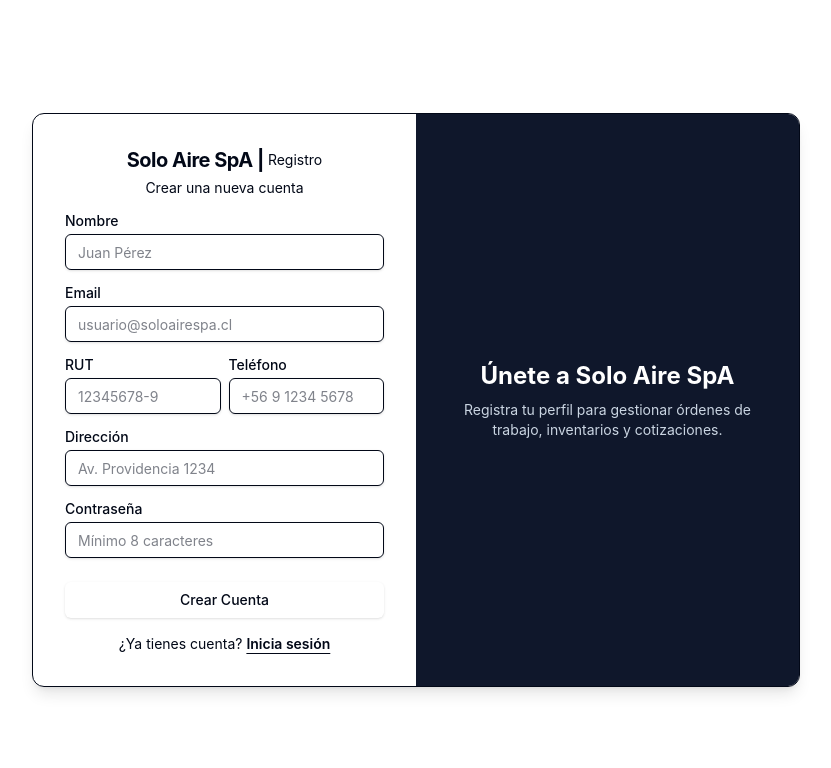
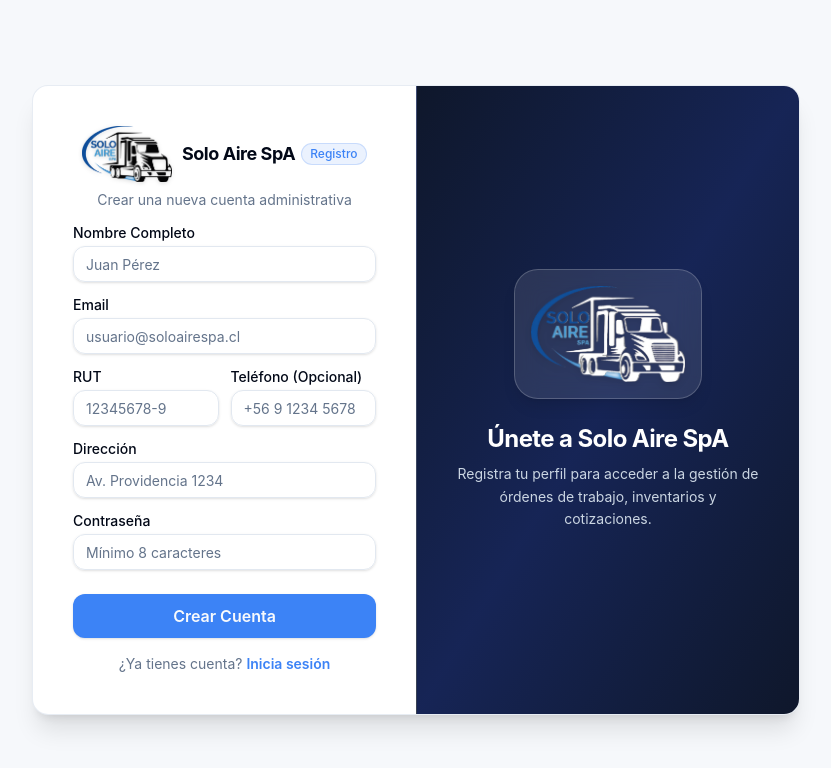
Before and after one commit to DiegoHerreraCode/soloairespa-app, a React (Vite) app: page /auth/register in a window 1280 px wide. Shown: the top 768 px of the page, without its empty margins (224-1055 px from the left). Built offline with nearby package versions, Linux system fonts and the light colour scheme.

Commit message:
feat: Apariencia de la aplicacion mejorada.

```diff
--- a/index.html
+++ b/index.html
@@ -3,7 +3,7 @@
 
 <head>
   <meta charset="UTF-8" />
-  <link rel="icon" type="image/png" href="/SOLO_AIRE_LOGO.png" />
+  <link rel="icon" type="image/png" href="/SOLO_AIRE_LOGO_DARK_THEME.png" />
   <meta name="viewport" content="width=device-width, initial-scale=1.0" />
   <title>soloairespa-app</title>
 </head>
--- a/src/admin/pages/dashboard/DashboardPage.tsx
+++ b/src/admin/pages/dashboard/DashboardPage.tsx
@@ -17,7 +17,7 @@
       description: 'Gestión y seguimiento de órdenes de servicio técnico y reparaciones.',
       to: '/admin/ordenes',
       icon: ClipboardList,
-      color: 'text-blue-500 bg-blue-50 dark:bg-blue-950/40',
+      color: 'text-blue-500 bg-blue-500/10 border-blue-500/20',
       controllers: 'OrdenController',
     },
     {
@@ -25,7 +25,7 @@
       description: 'Generación, aprobación, rechazo y control de presupuestos.',
       to: '/admin/cotizaciones',
       icon: FileSpreadsheet,
-      color: 'text-amber-500 bg-amber-50 dark:bg-amber-950/40',
+      color: 'text-amber-500 bg-amber-500/10 border-amber-500/20',
       controllers: 'CotizacionController',
     },
     {
@@ -33,7 +33,7 @@
       description: 'Administración de clientes y registro de pagos recibidos.',
       to: '/admin/clientes',
       icon: Users,
-      color: 'text-emerald-500 bg-emerald-50 dark:bg-emerald-950/40',
+      color: 'text-emerald-500 bg-emerald-500/10 border-emerald-500/20',
       controllers: 'ClienteController, PagoClienteController',
     },
     {
@@ -41,7 +41,7 @@
       description: 'Control de compras a proveedores e historial de pagos de compras.',
       to: '/admin/compras',
       icon: ShoppingCart,
-      color: 'text-purple-500 bg-purple-50 dark:bg-purple-950/40',
+      color: 'text-purple-500 bg-purple-500/10 border-purple-500/20',
       controllers: 'CompraController, ProveedorController, PagoCompraController',
     },
     {
@@ -49,7 +49,7 @@
       description: 'Control de repuestos, marcas, modelos, equipos, insumos y talleres.',
       to: '/admin/inventario',
       icon: Boxes,
-      color: 'text-cyan-500 bg-cyan-50 dark:bg-cyan-950/40',
+      color: 'text-cyan-500 bg-cyan-500/10 border-cyan-500/20',
       controllers: 'InventarioController, RepuestoController, EquipoController...',
     },
     {
@@ -57,56 +57,56 @@
       description: 'Gestión del equipo técnico, operadores y administradores.',
       to: '/admin/personal',
       icon: UserCog,
-      color: 'text-rose-500 bg-rose-50 dark:bg-rose-950/40',
+      color: 'text-rose-500 bg-rose-500/10 border-rose-500/20',
       controllers: 'AdminController, PersonalController',
     },
   ];
 
   return (
-    <div className="space-y-6">
-      {/* Encabezado inspirado en la imagen */}
-      <div>
-        <h1 className="text-3xl font-bold tracking-tight text-foreground">
+    <div className="space-y-8">
+      {/* Encabezado con mejor tipografía y contraste */}
+      <div className="flex flex-col gap-1">
+        <span className="text-xs font-bold uppercase tracking-wider text-primary">
+          Panel de Control
+        </span>
+        <h1 className="text-3xl font-extrabold tracking-tight text-foreground sm:text-4xl">
           Módulos Disponibles
         </h1>
-        <p className="text-sm text-muted-foreground mt-1">
-          Explora y gestiona las opciones de tu plataforma con precisión
+        <p className="text-sm text-muted-foreground max-w-2xl">
+          Explora y gestiona los módulos operativos de Solo Aire SpA con precisión y agilidad.
         </p>
       </div>
 
-      {/* Grid de tarjetas de módulos */}
+      {/* Grid de tarjetas de módulos con bordes redondeados y micro-interacciones */}
       <div className="grid grid-cols-1 md:grid-cols-2 lg:grid-cols-3 gap-6">
         {modules.map((m) => {
           const Icon = m.icon;
           return (
             <Card
               key={m.to}
-              className="hover:shadow-md transition-all duration-200 border-border bg-card flex flex-col justify-between"
+              className="group hover:shadow-xl hover:-translate-y-1 transition-all duration-300 border-border/70 hover:border-primary/40 bg-card rounded-2xl flex flex-col justify-between overflow-hidden"
             >
               <CardHeader className="space-y-3 pb-3">
                 <div
-                  className={`w-12 h-12 rounded-xl flex items-center justify-center ${m.color}`}
+                  className={`w-12 h-12 rounded-2xl border flex items-center justify-center transition-transform duration-300 group-hover:scale-110 ${m.color}`}
                 >
                   <Icon size={24} />
                 </div>
-                <CardTitle className="text-xl font-semibold text-foreground">
+                <CardTitle className="text-xl font-bold text-foreground tracking-tight group-hover:text-primary transition-colors">
                   {m.title}
                 </CardTitle>
-                <CardDescription className="text-sm text-muted-foreground line-clamp-2">
+                <CardDescription className="text-sm text-muted-foreground line-clamp-2 leading-relaxed">
                   {m.description}
                 </CardDescription>
               </CardHeader>
 
-              <CardContent className="pt-2">
+              <CardContent className="pt-2 pb-5 border-t border-border/40 mt-3">
                 <Link
                   to={m.to}
-                  className="inline-flex items-center text-sm font-medium text-primary hover:underline gap-1.5 group"
+                  className="inline-flex items-center text-sm font-semibold text-primary hover:text-primary/80 gap-1.5 transition-all group-hover:gap-2.5"
                 >
                   <span>Entrar al módulo</span>
-                  <ArrowRight
-                    size={16}
-                    className="transition-transform group-hover:translate-x-1"
-                  />
+                  <ArrowRight size={16} className="transition-transform group-hover:translate-x-1" />
                 </Link>
               </CardContent>
             </Card>
--- a/src/auth/pages/login/LoginPage.tsx
+++ b/src/auth/pages/login/LoginPage.tsx
@@ -7,6 +7,7 @@
 import { toast } from 'sonner';
 import { useState } from 'react';
 import { useAuthStore } from '@/auth/store/auth.store';
+import soloAireLogoDark from '@/assets/SOLO_AIRE_LOGO_DARK_THEME.png';
 
 export const LoginPage = () => {
   const { login } = useAuthStore();
@@ -35,34 +36,35 @@
 
   return (
     <div className="flex flex-col gap-6">
-      <Card className="overflow-hidden p-0 shadow-lg border">
+      <Card className="overflow-hidden p-0 shadow-xl border-border/80 rounded-2xl bg-card">
         <CardContent className="grid p-0 md:grid-cols-2">
-          <form className="p-6 md:p-8" onSubmit={handleLogin}>
+          <form className="p-6 md:p-10 flex flex-col justify-center" onSubmit={handleLogin}>
             <div className="flex flex-col gap-6">
-              <div className="flex flex-col items-center text-center gap-1">
-                <CustomLogo subtitle="Ingreso" />
-                <p className="text-balance text-sm text-muted-foreground">
-                  Ingrese a nuestra aplicación
+              <div className="flex flex-col items-center text-center gap-2">
+                <CustomLogo subtitle="Ingreso" size="lg" />
+                <p className="text-balance text-sm text-muted-foreground mt-1">
+                  Ingrese sus credenciales para acceder al sistema
                 </p>
               </div>
 
               <div className="grid gap-2">
-                <Label htmlFor="email">Email</Label>
+                <Label htmlFor="email" className="text-sm font-medium">Email</Label>
                 <Input
                   id="email"
                   type="email"
                   name="email"
                   placeholder="usuario@soloairespa.cl"
+                  className="rounded-xl h-11 px-3.5 focus-visible:ring-primary/40"
                   required
                 />
               </div>
 
               <div className="grid gap-2">
                 <div className="flex items-center">
-                  <Label htmlFor="password">Contraseña</Label>
+                  <Label htmlFor="password" className="text-sm font-medium">Contraseña</Label>
                   <Link
                     to="/auth/forgot-password"
-                    className="ml-auto text-sm text-primary hover:underline underline-offset-4"
+                    className="ml-auto text-xs font-medium text-primary hover:text-primary/80 transition-colors underline-offset-4 hover:underline"
                   >
                     ¿Olvidaste tu contraseña?
                   </Link>
@@ -72,28 +74,46 @@
                   type="password"
                   name="password"
                   placeholder="••••••••"
+                  className="rounded-xl h-11 px-3.5 focus-visible:ring-primary/40"
                   required
                 />
               </div>
 
-              <Button type="submit" className="w-full" disabled={isPosting}>
+              <Button
+                type="submit"
+                className="w-full h-11 text-base font-semibold transition-all duration-200"
+                disabled={isPosting}
+              >
                 {isPosting ? 'Iniciando sesión...' : 'Iniciar Sesión'}
               </Button>
 
-              <div className="text-center text-sm">
+              <div className="text-center text-sm text-muted-foreground">
                 ¿No tienes una cuenta?{' '}
-                <Link to="/auth/register" className="font-semibold text-primary underline underline-offset-4">
+                <Link
+                  to="/auth/register"
+                  className="font-semibold text-primary hover:text-primary/80 transition-colors underline-offset-4 hover:underline"
+                >
                   Regístrate
                 </Link>
               </div>
             </div>
           </form>
 
-          <div className="relative hidden bg-slate-900 md:flex md:flex-col md:justify-center md:items-center text-white p-8">
-            <h2 className="text-2xl font-bold mb-2">Solo Aire SpA</h2>
-            <p className="text-sm text-slate-300 text-center">
-              Gestión centralizada de climatización, órdenes y servicios técnicos.
-            </p>
+          {/* Banner lateral derecho con degradado e imagen del logo */}
+          <div className="relative hidden bg-gradient-to-br from-slate-900 via-blue-950 to-slate-900 md:flex md:flex-col md:justify-center md:items-center text-white p-10 text-center border-l border-border/20">
+            <div className="relative z-10 flex flex-col items-center">
+              <div className="bg-white/10 backdrop-blur-md p-4 rounded-3xl border border-white/20 mb-6 shadow-lg">
+                <img
+                  src={soloAireLogoDark}
+                  alt="Solo Aire SpA"
+                  className="h-24 w-auto object-contain drop-shadow-md"
+                />
+              </div>
+              <h2 className="text-2xl font-bold tracking-tight mb-2">Solo Aire SpA</h2>
+              <p className="text-sm text-slate-300 max-w-xs leading-relaxed">
+                Sistema centralizado para climatización, órdenes técnicas, inventarios y cotizaciones.
+              </p>
+            </div>
           </div>
         </CardContent>
       </Card>
--- a/src/auth/pages/register/RegisterPage.tsx
+++ b/src/auth/pages/register/RegisterPage.tsx
@@ -7,6 +7,7 @@
 import { useAuthStore } from '@/auth/store/auth.store';
 import { toast } from 'sonner';
 import { useState } from 'react';
+import soloAireLogoDark from '@/assets/SOLO_AIRE_LOGO_DARK_THEME.png';
 
 export const RegisterPage = () => {
   const { register } = useAuthStore();
@@ -40,41 +41,75 @@
 
   return (
     <div className="flex flex-col gap-6">
-      <Card className="overflow-hidden p-0 shadow-lg border">
+      <Card className="overflow-hidden p-0 shadow-xl border-border/80 rounded-2xl bg-card">
         <CardContent className="grid p-0 md:grid-cols-2">
-          <form className="p-6 md:p-8" onSubmit={handleRegister}>
+          <form className="p-6 md:p-10 flex flex-col justify-center" onSubmit={handleRegister}>
             <div className="flex flex-col gap-4">
-              <div className="flex flex-col items-center text-center gap-1">
-                <CustomLogo subtitle="Registro" />
+              <div className="flex flex-col items-center text-center gap-2">
+                <CustomLogo subtitle="Registro" size="lg" />
                 <p className="text-balance text-sm text-muted-foreground">
-                  Crear una nueva cuenta
+                  Crear una nueva cuenta administrativa
                 </p>
               </div>
 
               <div className="grid gap-1.5">
-                <Label htmlFor="name">Nombre</Label>
-                <Input id="name" type="text" name="name" placeholder="Juan Pérez" required />
+                <Label htmlFor="name">Nombre Completo</Label>
+                <Input
+                  id="name"
+                  type="text"
+                  name="name"
+                  placeholder="Juan Pérez"
+                  className="rounded-xl"
+                  required
+                />
               </div>
 
               <div className="grid gap-1.5">
                 <Label htmlFor="email">Email</Label>
-                <Input id="email" type="email" name="email" placeholder="usuario@soloairespa.cl" required />
+                <Input
+                  id="email"
+                  type="email"
+                  name="email"
+                  placeholder="usuario@soloairespa.cl"
+                  className="rounded-xl"
+                  required
+                />
               </div>
 
-              <div className="grid grid-cols-2 gap-2">
+              <div className="grid grid-cols-2 gap-3">
                 <div className="grid gap-1.5">
                   <Label htmlFor="rut">RUT</Label>
-                  <Input id="rut" type="text" name="rut" placeholder="12345678-9" required />
+                  <Input
+                    id="rut"
+                    type="text"
+                    name="rut"
+                    placeholder="12345678-9"
+                    className="rounded-xl"
+                    required
+                  />
                 </div>
                 <div className="grid gap-1.5">
-                  <Label htmlFor="num_tlf">Teléfono</Label>
-                  <Input id="num_tlf" type="text" name="num_tlf" placeholder="+56 9 1234 5678" />
+                  <Label htmlFor="num_tlf">Teléfono (Opcional)</Label>
+                  <Input
+                    id="num_tlf"
+                    type="text"
+                    name="num_tlf"
+                    placeholder="+56 9 1234 5678"
+                    className="rounded-xl"
+                  />
                 </div>
               </div>
 
               <div className="grid gap-1.5">
                 <Label htmlFor="direccion">Dirección</Label>
-                <Input id="direccion" type="text" name="direccion" placeholder="Av. Providencia 1234" required />
+                <Input
+                  id="direccion"
+                  type="text"
+                  name="direccion"
+                  placeholder="Av. Providencia 1234"
+                  className="rounded-xl"
+                  required
+                />
               </div>
 
               <div className="grid gap-1.5">
@@ -84,28 +119,46 @@
                   type="password"
                   name="password"
                   placeholder="Mínimo 8 caracteres"
+                  className="rounded-xl"
                   required
                 />
               </div>
 
-              <Button type="submit" className="w-full mt-2" disabled={isPosting}>
+              <Button
+                type="submit"
+                className="w-full mt-2 h-11 text-base font-semibold"
+                disabled={isPosting}
+              >
                 {isPosting ? 'Creando cuenta...' : 'Crear Cuenta'}
               </Button>
 
-              <div className="text-center text-sm">
+              <div className="text-center text-sm text-muted-foreground">
                 ¿Ya tienes cuenta?{' '}
-                <Link to="/auth/login" className="font-semibold text-primary underline underline-offset-4">
+                <Link
+                  to="/auth/login"
+                  className="font-semibold text-primary hover:text-primary/80 transition-colors underline-offset-4 hover:underline"
+                >
                   Inicia sesión
                 </Link>
               </div>
             </div>
           </form>
 
-          <div className="relative hidden bg-slate-900 md:flex md:flex-col md:justify-center md:items-center text-white p-8">
-            <h2 className="text-2xl font-bold mb-2">Únete a Solo Aire SpA</h2>
-            <p className="text-sm text-slate-300 text-center">
-              Registra tu perfil para gestionar órdenes de trabajo, inventarios y cotizaciones.
-            </p>
+          {/* Banner lateral derecho */}
+          <div className="relative hidden bg-gradient-to-br from-slate-900 via-blue-950 to-slate-900 md:flex md:flex-col md:justify-center md:items-center text-white p-10 text-center border-l border-border/20">
+            <div className="relative z-10 flex flex-col items-center">
+              <div className="bg-white/10 backdrop-blur-md p-4 rounded-3xl border border-white/20 mb-6 shadow-lg">
+                <img
+                  src={soloAireLogoDark}
+                  alt="Solo Aire SpA"
+                  className="h-24 w-auto object-contain drop-shadow-md"
+                />
+              </div>
+              <h2 className="text-2xl font-bold tracking-tight mb-2">Únete a Solo Aire SpA</h2>
+              <p className="text-sm text-slate-300 max-w-xs leading-relaxed">
+                Registra tu perfil para acceder a la gestión de órdenes de trabajo, inventarios y cotizaciones.
+              </p>
+            </div>
           </div>
         </CardContent>
       </Card>
--- a/src/components/custom/CustomLogo.tsx
+++ b/src/components/custom/CustomLogo.tsx
@@ -1,14 +1,43 @@
 import { Link } from 'react-router';
+import soloAireLogo from '@/assets/SOLO_AIRE_LOGO.png';
+import soloAireLogoDark from '@/assets/SOLO_AIRE_LOGO_DARK_THEME.png';
+import { useThemeStore } from '@/lib/theme.store';
 
 interface Props {
   subtitle?: string;
+  showSubtitle?: boolean;
+  size?: 'sm' | 'md' | 'lg';
 }
 
-export const CustomLogo = ({ subtitle = 'Portal' }: Props) => {
+export const CustomLogo = ({ subtitle = 'Portal', showSubtitle = true, size = 'md' }: Props) => {
+  const imageSizes = {
+    sm: 'h-8 w-auto',
+    md: 'h-10 w-auto',
+    lg: 'h-14 w-auto',
+  };
+
+  const { theme } = useThemeStore();
+
   return (
-    <Link to="/" className="flex items-center whitespace-nowrap gap-1">
-      <span className="text-xl font-bold tracking-tight">Solo Aire SpA |</span>
-      <p className="text-muted-foreground text-sm font-normal">{subtitle}</p>
+    <Link
+      to="/"
+      className="flex items-center gap-2.5 transition-transform duration-200 hover:scale-[1.02] cursor-pointer"
+    >
+      <img
+        src={theme === 'dark' ? soloAireLogoDark : soloAireLogo}
+        alt="Solo Aire SpA Logo"
+        className={`${imageSizes[size]} object-contain drop-shadow-sm`}
+      />
+      {showSubtitle && (
+        <div className="flex items-center gap-1.5 leading-none">
+          <span className="font-bold tracking-tight text-foreground text-base sm:text-lg">
+            Solo Aire SpA
+          </span>
+          <span className="text-xs px-2 py-0.5 rounded-full font-medium bg-primary/10 text-primary border border-primary/20">
+            {subtitle}
+          </span>
+        </div>
+      )}
     </Link>
   );
 };
--- a/src/components/ui/button.tsx
+++ b/src/components/ui/button.tsx
@@ -3,26 +3,26 @@
 import { cn } from '@/lib/utils';
 
 const buttonVariants = cva(
-  'inline-flex items-center justify-center gap-2 whitespace-nowrap rounded-md text-sm font-medium transition-colors focus-visible:outline-none focus-visible:ring-1 focus-visible:ring-ring disabled:pointer-events-none disabled:opacity-50 [&_svg]:pointer-events-none [&_svg]:size-4 [&_svg]:shrink-0 cursor-pointer',
+  'inline-flex items-center justify-center gap-2 whitespace-nowrap rounded-xl text-sm font-medium transition-all duration-200 focus-visible:outline-none focus-visible:ring-2 focus-visible:ring-ring focus-visible:ring-offset-2 disabled:pointer-events-none disabled:opacity-50 [&_svg]:pointer-events-none [&_svg]:size-4 [&_svg]:shrink-0 cursor-pointer active:scale-[0.98]',
   {
     variants: {
       variant: {
         default:
-          'bg-primary text-primary-foreground shadow hover:bg-primary/90',
+          'bg-primary text-primary-foreground shadow-sm hover:bg-primary/90 hover:shadow-md hover:-translate-y-0.5',
         destructive:
-          'bg-destructive text-destructive-foreground shadow-sm hover:bg-destructive/90',
+          'bg-destructive text-destructive-foreground shadow-sm hover:bg-destructive/90 hover:shadow-md hover:-translate-y-0.5',
         outline:
-          'border border-input bg-background shadow-sm hover:bg-accent hover:text-accent-foreground',
+          'border border-input bg-card shadow-xs hover:bg-accent hover:text-accent-foreground hover:border-accent hover:shadow-sm',
         secondary:
-          'bg-secondary text-secondary-foreground shadow-sm hover:bg-secondary/80',
-        ghost: 'hover:bg-accent hover:text-accent-foreground',
+          'bg-secondary text-secondary-foreground shadow-xs hover:bg-secondary/80 hover:shadow-sm',
+        ghost: 'hover:bg-muted hover:text-foreground',
         link: 'text-primary underline-offset-4 hover:underline',
       },
       size: {
-        default: 'h-9 px-4 py-2',
-        sm: 'h-8 rounded-md px-3 text-xs',
-        lg: 'h-10 rounded-md px-8',
-        icon: 'h-9 w-9',
+        default: 'h-10 px-4 py-2',
+        sm: 'h-8 rounded-lg px-3 text-xs',
+        lg: 'h-11 rounded-xl px-8 text-base',
+        icon: 'h-10 w-10',
       },
     },
     defaultVariants: {
--- a/src/index.css
+++ b/src/index.css
@@ -1,14 +1,37 @@
 @import "tailwindcss";
+
+@theme {
+  --color-background: hsl(var(--background));
+  --color-foreground: hsl(var(--foreground));
+  --color-card: hsl(var(--card));
+  --color-card-foreground: hsl(var(--card-foreground));
+  --color-popover: hsl(var(--popover));
+  --color-popover-foreground: hsl(var(--popover-foreground));
+  --color-primary: hsl(var(--primary));
+  --color-primary-foreground: hsl(var(--primary-foreground));
+  --color-secondary: hsl(var(--secondary));
+  --color-secondary-foreground: hsl(var(--secondary-foreground));
+  --color-muted: hsl(var(--muted));
+  --color-muted-foreground: hsl(var(--muted-foreground));
+  --color-accent: hsl(var(--accent));
+  --color-accent-foreground: hsl(var(--accent-foreground));
+  --color-destructive: hsl(var(--destructive));
+  --color-destructive-foreground: hsl(var(--destructive-foreground));
+  --color-border: hsl(var(--border));
+  --color-input: hsl(var(--input));
+  --color-ring: hsl(var(--ring));
+}
 
 @layer base {
   :root {
-    --background: 0 0% 100%;
+    --background: 210 20% 98%;
     --foreground: 222.2 84% 4.9%;
     --card: 0 0% 100%;
     --card-foreground: 222.2 84% 4.9%;
     --popover: 0 0% 100%;
     --popover-foreground: 222.2 84% 4.9%;
-    --primary: 217.2 91.2% 59.8%;
+    /* Azul corporativo elegante y vibrante */
+    --primary: 217 91% 60%;
     --primary-foreground: 210 40% 98%;
     --secondary: 210 40% 96.1%;
     --secondary-foreground: 222.2 47.4% 11.2%;
@@ -20,38 +43,38 @@
     --destructive-foreground: 210 40% 98%;
     --border: 214.3 31.8% 91.4%;
     --input: 214.3 31.8% 91.4%;
-    --ring: 221.2 83.2% 53.3%;
-    --radius: 0.65rem;
+    --ring: 217 91% 60%;
+    --radius: 0.75rem;
   }
 
   .dark {
-    --background: 222.2 84% 4.9%;
+    --background: 224 71% 4%;
     --foreground: 210 40% 98%;
-    --card: 222.2 84% 4.9%;
+    --card: 222.2 84% 6.5%;
     --card-foreground: 210 40% 98%;
-    --popover: 222.2 84% 4.9%;
+    --popover: 222.2 84% 6.5%;
     --popover-foreground: 210 40% 98%;
-    --primary: 217.2 91.2% 59.8%;
-    --primary-foreground: 222.2 47.4% 11.2%;
+    --primary: 217 91% 60%;
+    --primary-foreground: 210 40% 98%;
     --secondary: 217.2 32.6% 17.5%;
     --secondary-foreground: 210 40% 98%;
-    --muted: 217.2 32.6% 17.5%;
+    --muted: 217.2 32.6% 15%;
     --muted-foreground: 215 20.2% 65.1%;
     --accent: 217.2 32.6% 17.5%;
     --accent-foreground: 210 40% 98%;
-    --destructive: 0 62.8% 30.6%;
+    --destructive: 0 62.8% 50.6%;
     --destructive-foreground: 210 40% 98%;
     --border: 217.2 32.6% 17.5%;
     --input: 217.2 32.6% 17.5%;
-    --ring: 224.3 76.3% 48%;
+    --ring: 217 91% 60%;
   }
 }
 
 body {
   margin: 0;
   min-height: 100vh;
-  background-color: hsl(var(--background));
-  color: hsl(var(--foreground));
+  background-color: var(--color-background);
+  color: var(--color-foreground);
   font-family: -apple-system, BlinkMacSystemFont, 'Segoe UI', Roboto, Oxygen, Ubuntu, Cantarell, sans-serif;
   -webkit-font-smoothing: antialiased;
 }
```
Also changed, not shown: src/admin/components/AdminHeader.tsx (+20 -12 lines), src/admin/components/AdminSidebar.tsx (+12 -8 lines), src/admin/layouts/AdminLayout.tsx (+4 -4 lines), src/admin/pages/ModulePlaceholder.tsx (+12 -9 lines), public/SOLO_AIRE_LOGO_DARK_THEME.png (added), src/assets/SOLO_AIRE_LOGO_DARK_THEME.png (added).
